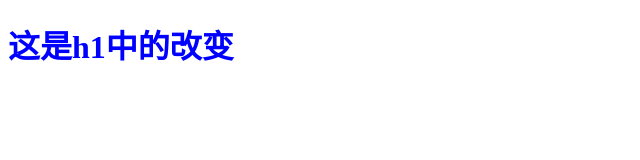
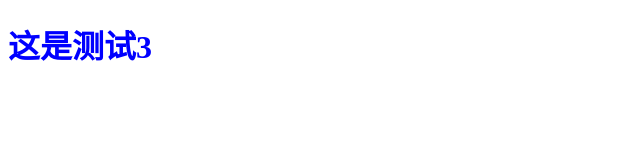
Before and after one commit to weblf/produck, a plain HTML site: page index.html in a window 1280 px wide. Shown: the whole page, without its empty margins (0-640 px from the left). Drawn offline with Linux system fonts and the light colour scheme.

Commit message:
第四次测试

```diff
--- a/index.html
+++ b/index.html
@@ -10,5 +10,6 @@
 <body>
   <h1>这是h1</h1>
   <script src="./index.js"></script>
+  <script src="./view/index.js"></script>
 </body>
 </html>
--- /dev/null
+++ b/view/index.js
@@ -0,0 +1 @@
+document.querySelector('h1').innerText = '这是测试3'
```
